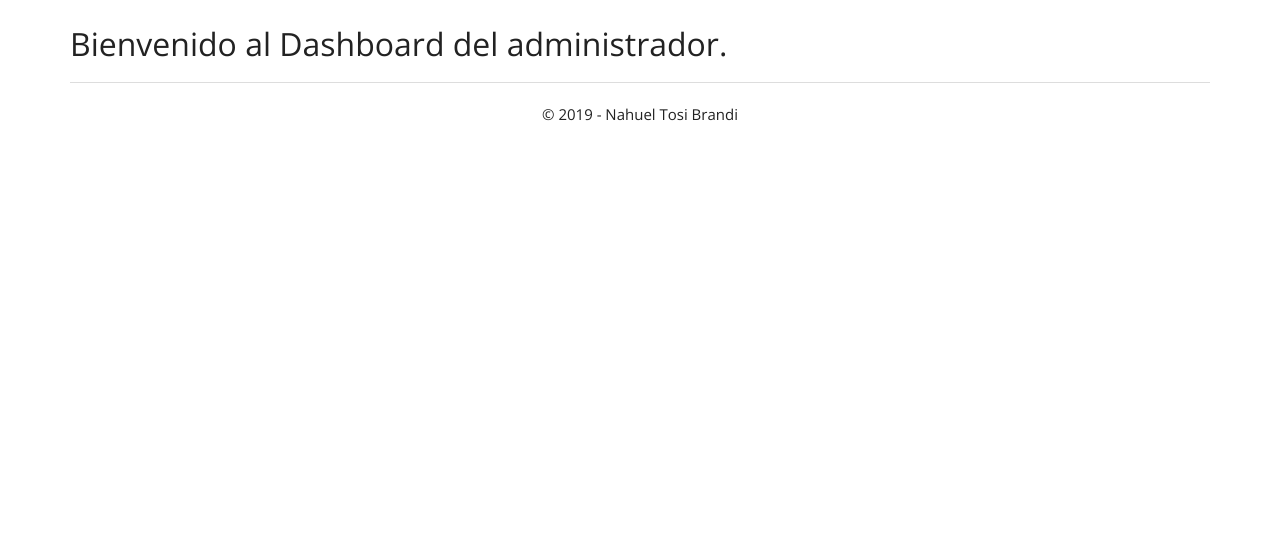
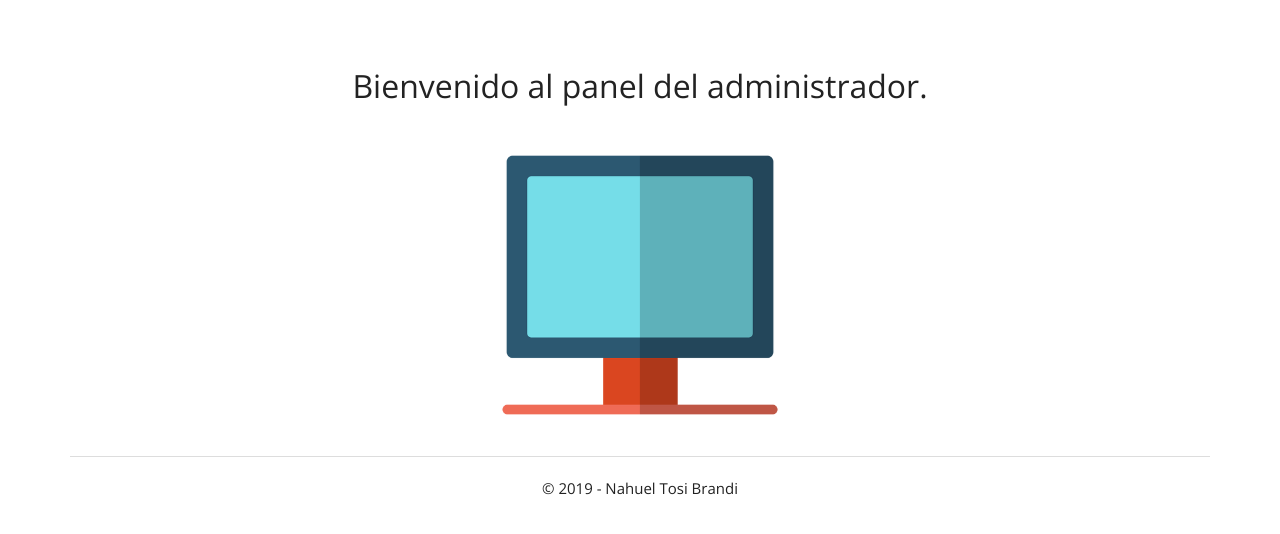
Before and after one commit to nahuel19/safari-norte, an ASP.NET MVC app: template Presentation/Safari.UI.Web/Areas/Admin/Views/Dashboard/Index.cshtml in a window 1280 px wide. Shown: the part 45-579 px from the top of the page. Run offline with ASP.NET Core 8 and stand-ins for ASP.NET MVC 5, Linux system fonts and the light colour scheme; the template is opened without the code that fills it, so the values that code supplies are empty; the project's own start-up code is not run; a stand-in starts its controllers and pages; some libraries are stand-ins or nearby versions.

Commit message:
dashboard

```diff
--- a/Presentation/Safari.UI.Web/Areas/Admin/Views/Dashboard/Index.cshtml
+++ b/Presentation/Safari.UI.Web/Areas/Admin/Views/Dashboard/Index.cshtml
@@ -3,4 +3,10 @@
     ViewBag.Title = "Index";
 }
 
-<h2>Bienvenido al Dashboard del administrador.</h2>
+<div class="text-center">
+    <br />
+    <br />
+    <h2>Bienvenido al panel del administrador.</h2>
+    <br />
+    <img src="~/Imagenes/monitor-admin.png" width="300" />
+</div>
```
Also changed, not shown: Presentation/Safari.UI.Web/Areas/Admin/Controllers/EspecieController.cs (+5 -5 lines), Presentation/Safari.UI.Web/Imagenes/monitor-admin.png (added), Presentation/Safari.UI.Web/Safari.UI.Web.csproj.
